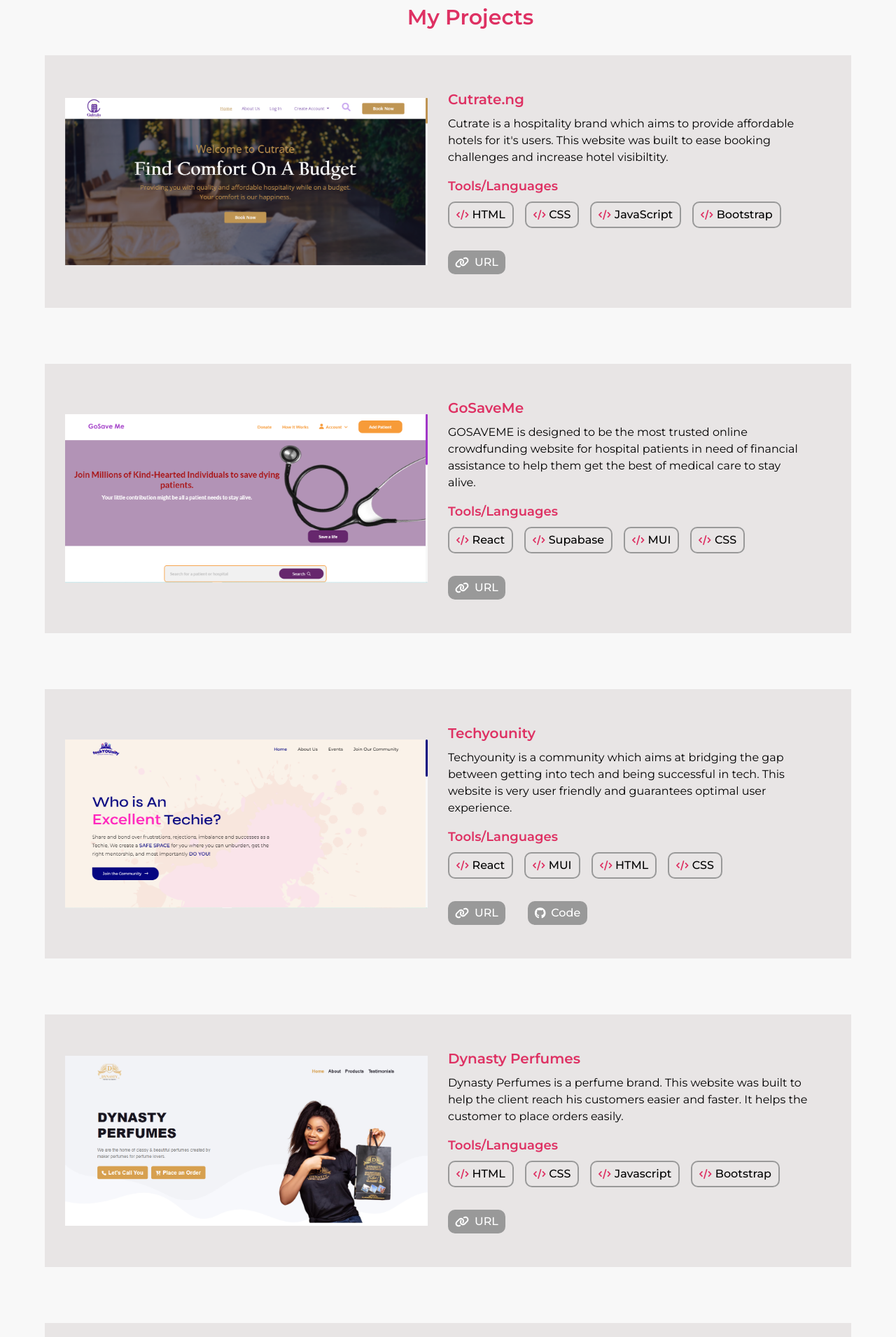
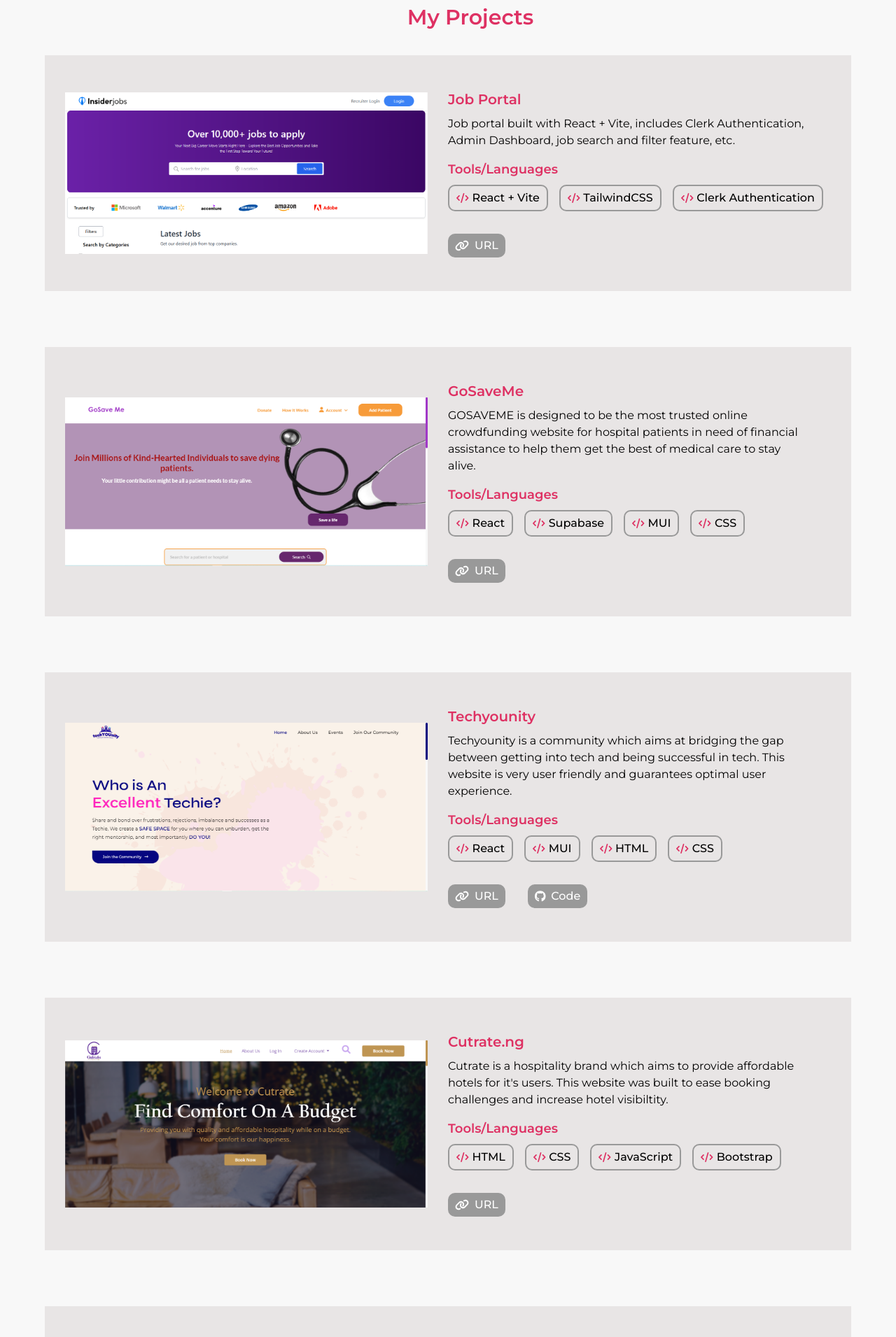
Before and after one commit to chiamaka-ugwu/P-v2, a React (Create React App) app: page / in a window 1280 px wide. Shown: the part 1509-3420 px from the top of the page at 70% size. Built offline with nearby package versions, Linux system fonts and the light colour scheme.

Commit message:
updated projects

```diff
--- a/src/components/projects/Projects.js
+++ b/src/components/projects/Projects.js
@@ -5,14 +5,13 @@
 import techyounity from "../../assets/images/techyounity.png";
 import dynasty from "../../assets/images/dynasty.png";
 import schoolwebapp from "../../assets/images/schoolwebapp.png";
-import afm from '../../assets/images/afm.png';
+import insiderjobs from "../../assets/images/job.png";
+import afm from "../../assets/images/afm.png";
 import { FontAwesomeIcon } from "@fortawesome/react-fontawesome";
 import { faCode, faLink } from "@fortawesome/free-solid-svg-icons";
 import { faGithub } from "@fortawesome/free-brands-svg-icons";
 import Btn from "../tools/Btn";
 import { Link } from "react-router-dom";
-
-
 
 const Projects = ({ name }) => {
   return (
@@ -23,34 +22,34 @@
           <h1 className="h1">My Projects</h1>
         </div>
 
-        <div className="about-content project-content">
+        <div className="about-content project-content swap">
           <div className="left">
-            <img src={cutrate} alt="cutrate.png" />
+            <img src={insiderjobs} alt="insiderjobs.png" />
           </div>
           <div className="right">
-            <h3 className="pink title1">Cutrate.ng</h3>
+            <h3 className="pink title1">Job Portal</h3>
             <p className="desc">
-              Cutrate is a hospitality brand which aims to provide affordable
-              hotels for it's users. This website was built to ease booking
-              challenges and increase hotel visibiltity.
+              Job portal built with React + Vite, includes Clerk Authentication,
+              Admin Dashboard, job search and filter feature, etc.
             </p>
             <h3 className="pink tool">Tools/Languages</h3>
-            <div className="div">
-              <Btn name="HTML" />
-              <Btn name="CSS" />
-              <Btn name="JavaScript" />
-              <Btn name="Bootstrap" />
-            </div>
+            <Btn name="React + Vite" />
+            <Btn name="TailwindCSS" />
+            <Btn name="Clerk Authentication" />
             <div className="view">
               <a
-                href="https://chiamaka-ugwu.github.io/Cutrate-main/"
+                href="https://job-portal-ten-mu.vercel.app/"
                 className="url"
                 target="_blank"
               >
                 <FontAwesomeIcon icon={faLink} />
                 <h3>URL</h3>
               </a>
-              {/* <a href="" className="code" target="_blank">
+              {/* <a
+                href="https://github.com/chiamaka-ugwu/GoSave-Me"
+                className="code"
+                target="_blank"
+              >
                 <FontAwesomeIcon icon={faGithub} />
                 <h3>Code</h3>
               </a> */}
@@ -128,6 +127,41 @@
                 <FontAwesomeIcon icon={faGithub} />
                 <h3>Code</h3>
               </a>
+            </div>
+          </div>
+        </div>
+
+        <div className="about-content project-content">
+          <div className="left">
+            <img src={cutrate} alt="cutrate.png" />
+          </div>
+          <div className="right">
+            <h3 className="pink title1">Cutrate.ng</h3>
+            <p className="desc">
+              Cutrate is a hospitality brand which aims to provide affordable
+              hotels for it's users. This website was built to ease booking
+              challenges and increase hotel visibiltity.
+            </p>
+            <h3 className="pink tool">Tools/Languages</h3>
+            <div className="div">
+              <Btn name="HTML" />
+              <Btn name="CSS" />
+              <Btn name="JavaScript" />
+              <Btn name="Bootstrap" />
+            </div>
+            <div className="view">
+              <a
+                href="https://chiamaka-ugwu.github.io/Cutrate-main/"
+                className="url"
+                target="_blank"
+              >
+                <FontAwesomeIcon icon={faLink} />
+                <h3>URL</h3>
+              </a>
+              {/* <a href="" className="code" target="_blank">
+                <FontAwesomeIcon icon={faGithub} />
+                <h3>Code</h3>
+              </a> */}
             </div>
           </div>
         </div>
```
